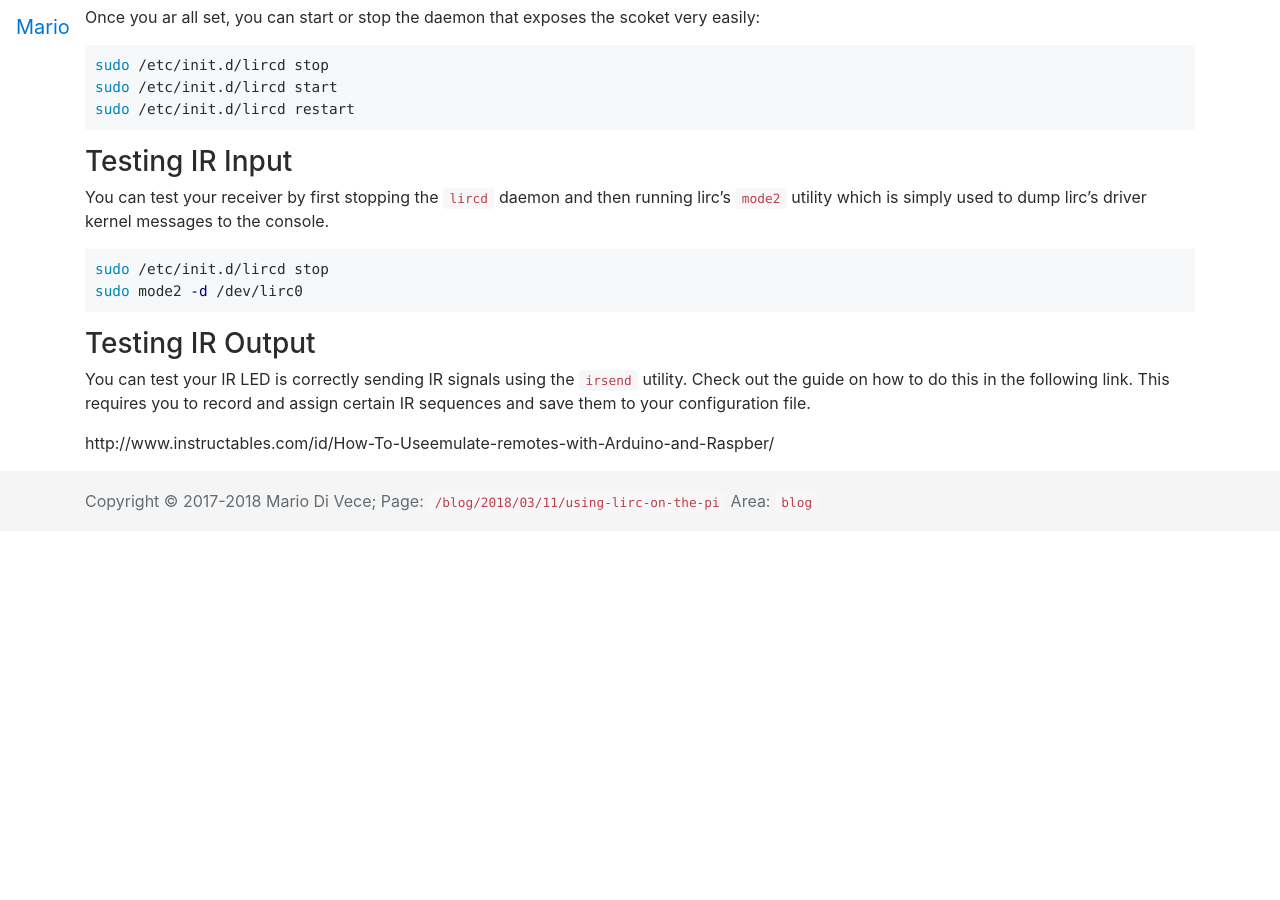
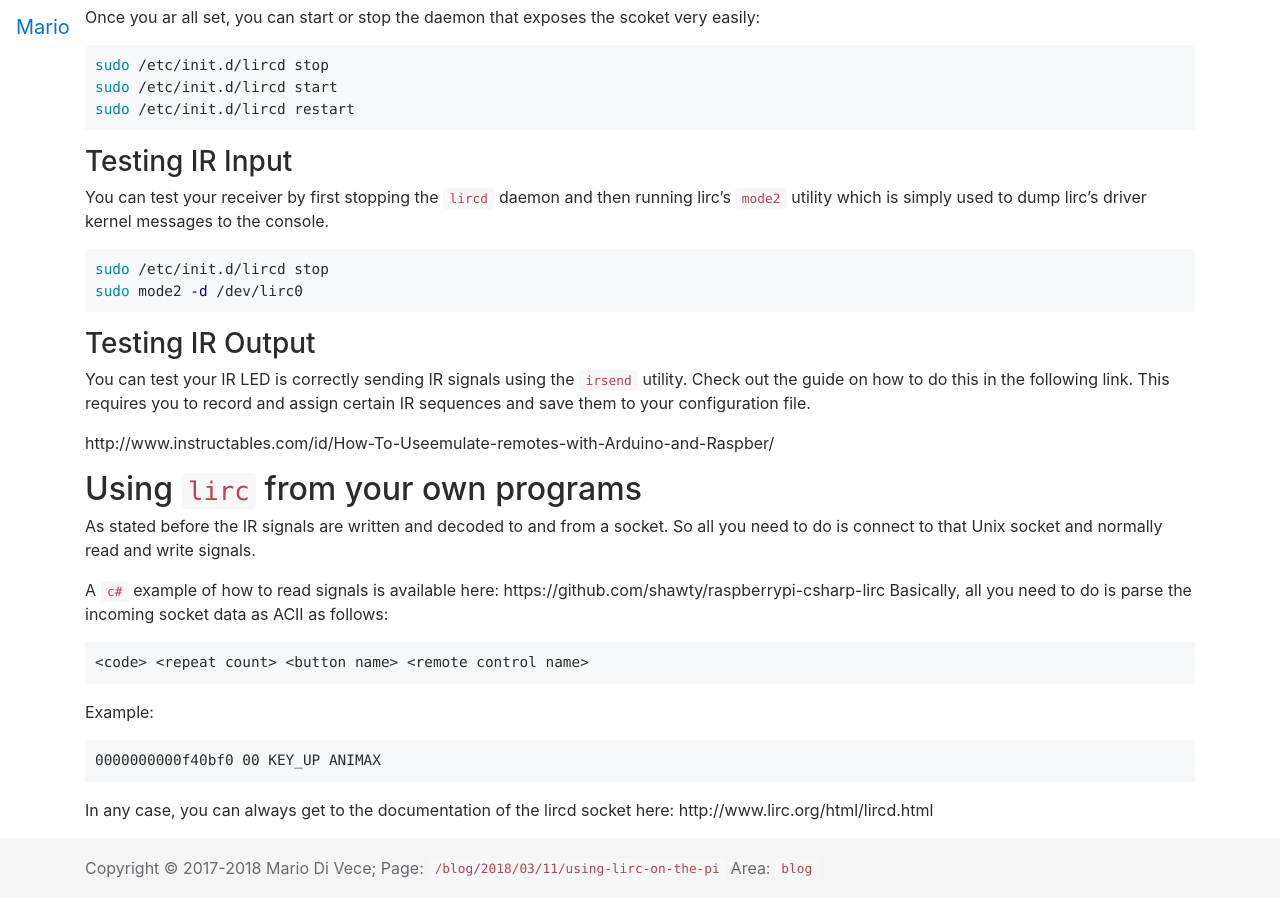
Before and after one commit to mariodivece/mariodivece.github.io, a Jekyll site: the page built from _posts/2018-03-11-using-lirc-on-the-pi.md, in a window 1280 px wide and 900 px high, scrolled down 1299 px. Built offline with Jekyll 4.4.1, drawn with Linux system fonts in a browser that asks for light colours; nearby versions of some CDN libraries; comment, search, counter and statistics services are not loaded; before the commit the page ends 1832 px from its top, so only the background shows below that.

Commit message:
Update 2018-03-11-using-lirc-on-the-pi.md

````diff
--- a/_posts/2018-03-11-using-lirc-on-the-pi.md
+++ b/_posts/2018-03-11-using-lirc-on-the-pi.md
@@ -89,3 +89,22 @@ sudo mode2 -d /dev/lirc0
 You can test your IR LED is correctly sending IR signals using the ```irsend``` utility. Check out the guide on how to do this in the following link. This requires you to record and assign certain IR sequences and save them to your configuration file.
 
 http://www.instructables.com/id/How-To-Useemulate-remotes-with-Arduino-and-Raspber/
+
+## Using `lirc` from your own programs
+
+As stated before the IR signals are written and decoded to and from a socket. So all you need to do is connect to that Unix socket and normally read and write signals.
+
+A `c#` example of how to read signals is available here:
+https://github.com/shawty/raspberrypi-csharp-lirc
+Basically, all you need to do is parse the incoming socket data as ACII as follows:
+```
+<code> <repeat count> <button name> <remote control name>
+```
+
+Example:
+```
+0000000000f40bf0 00 KEY_UP ANIMAX
+```
+
+In any case, you can always get to the documentation of the lircd socket here:
+http://www.lirc.org/html/lircd.html
````
